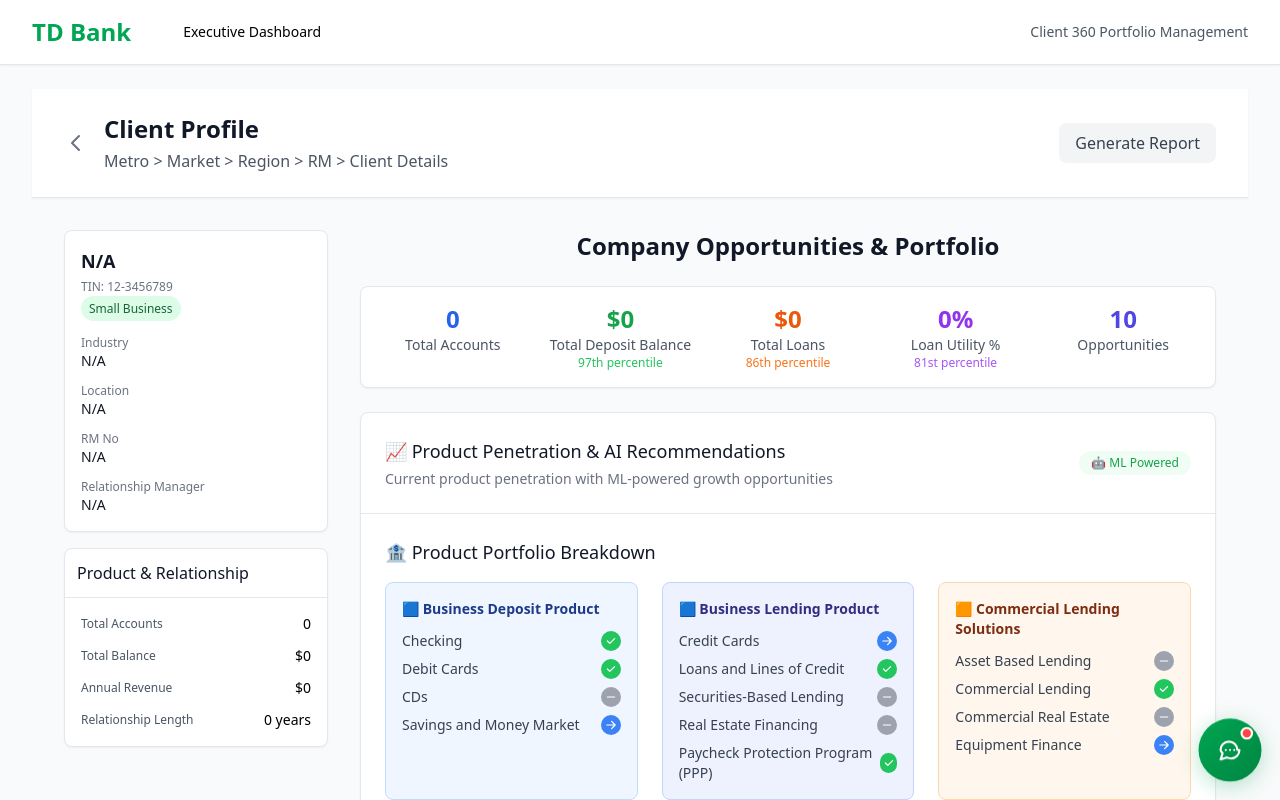
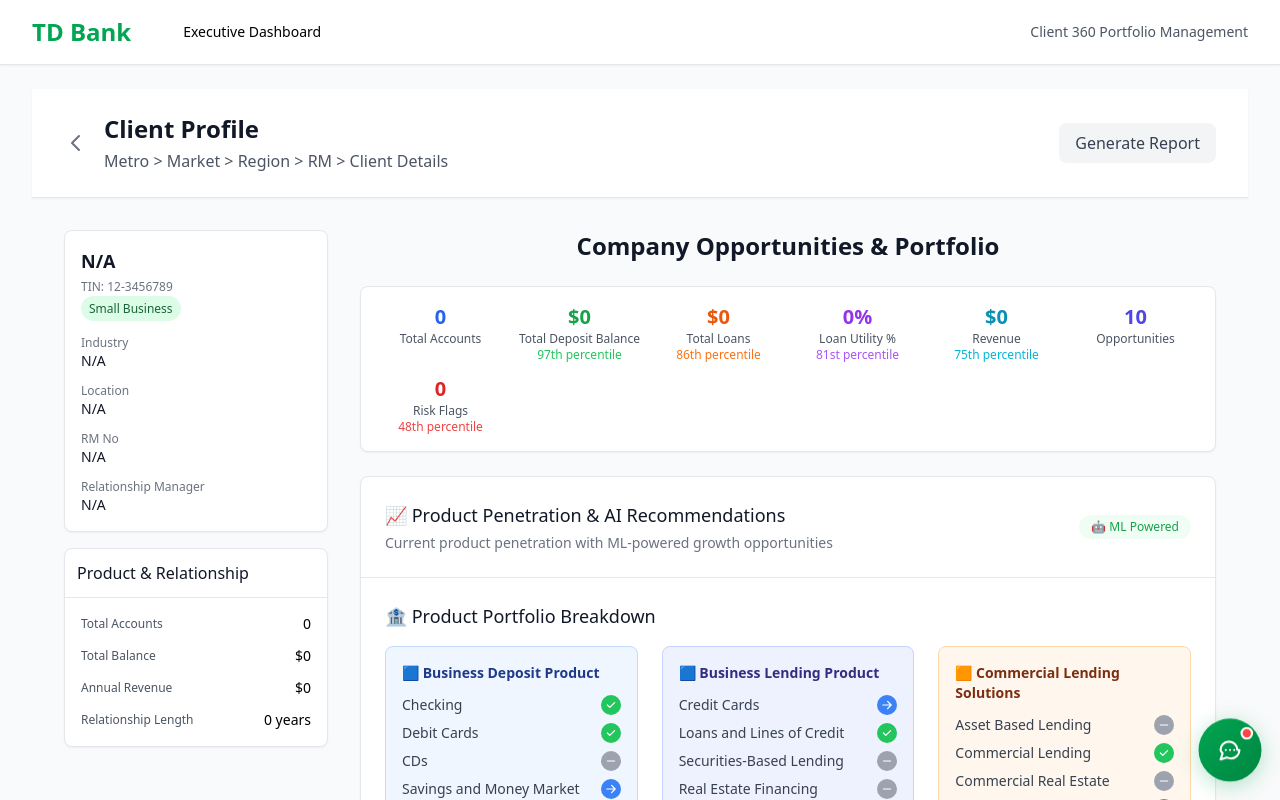
Before and after one commit to jjliujames/https---github.com-jjliujames-360_view, a Vue app: page /metro/1/market/1/region/1/rm/1/client/1 in a window 1280 px wide. Shown: the top 800 px of the page. Built offline with nearby package versions, Linux system fonts and the light colour scheme.

Commit message:
client_change_topbar

```diff
--- a/src/components/ClientDetailView.vue
+++ b/src/components/ClientDetailView.vue
@@ -181,32 +181,45 @@
           <!-- Summary KPIs Row -->
           <div class="bg-white rounded-lg shadow-sm border border-gray-200">
             <div class="p-4">
-              <div class="grid grid-cols-2 md:grid-cols-3 lg:grid-cols-5 gap-4">
+              <div class="grid grid-cols-2 md:grid-cols-4 lg:grid-cols-6 gap-3">
                 <div class="text-center">
-                  <div class="text-2xl font-bold text-blue-600">{{ totalAccounts }}</div>
-                  <div class="text-sm text-gray-600">Total Accounts</div>
+                  <div class="text-xl font-bold text-blue-600">{{ totalAccounts }}</div>
+                  <div class="text-xs text-gray-600">Total Accounts</div>
                 </div>
                 <div class="text-center">
-                  <div class="text-2xl font-bold text-green-600">{{ formatCurrency(totalDeposits) }}</div>
-                  <div class="text-sm text-gray-600">Total Deposit Balance</div>
+                  <div class="text-xl font-bold text-green-600">{{ formatCurrency(totalDeposits) }}</div>
+                  <div class="text-xs text-gray-600">Total Deposit Balance</div>
                   <div class="text-xs text-green-500 font-medium">{{ depositsPercentile }}{{
                     getOrdinalSuffix(depositsPercentile) }} percentile</div>
                 </div>
                 <div class="text-center">
-                  <div class="text-2xl font-bold text-orange-600">{{ formatCurrency(totalLoanAmount) }}</div>
-                  <div class="text-sm text-gray-600">Total Loans</div>
+                  <div class="text-xl font-bold text-orange-600">{{ formatCurrency(totalLoanAmount) }}</div>
+                  <div class="text-xs text-gray-600">Total Loans</div>
                   <div class="text-xs text-orange-500 font-medium">{{ loansPercentile }}{{
                     getOrdinalSuffix(loansPercentile) }} percentile</div>
                 </div>
                 <div class="text-center">
-                  <div class="text-2xl font-bold text-purple-600">{{ loanUtilityRate }}%</div>
-                  <div class="text-sm text-gray-600">Loan Utility %</div>
+                  <div class="text-xl font-bold text-purple-600">{{ loanUtilityRate }}%</div>
+                  <div class="text-xs text-gray-600">Loan Utility %</div>
                   <div class="text-xs text-purple-500 font-medium">{{ loanUtilityPercentile }}{{
                     getOrdinalSuffix(loanUtilityPercentile) }} percentile</div>
                 </div>
                 <div class="text-center">
-                  <div class="text-2xl font-bold text-indigo-600">{{ numberOfOpportunities }}</div>
-                  <div class="text-sm text-gray-600">Opportunities</div>
+                  <div class="text-xl font-bold text-cyan-600">{{ formatCurrency(clientData?.annualRevenue || 0) }}
+                  </div>
+                  <div class="text-xs text-gray-600">Revenue</div>
+                  <div class="text-xs text-cyan-500 font-medium">{{ revenuePercentile }}{{
+                    getOrdinalSuffix(revenuePercentile) }} percentile</div>
+                </div>
+                <div class="text-center">
+                  <div class="text-xl font-bold text-indigo-600">{{ numberOfOpportunities }}</div>
+                  <div class="text-xs text-gray-600">Opportunities</div>
+                </div>
+                <div class="text-center">
+                  <div class="text-xl font-bold text-red-600">{{ totalRiskFlags }}</div>
+                  <div class="text-xs text-gray-600">Risk Flags</div>
+                  <div class="text-xs text-red-500 font-medium">{{ riskFlagsPercentile }}{{
+                    getOrdinalSuffix(riskFlagsPercentile) }} percentile</div>
                 </div>
               </div>
             </div>
@@ -2088,6 +2101,28 @@
   return Math.floor(Math.random() * 25) + 65 // 65-89th percentile
 })
 
+const revenuePercentile = computed(() => {
+  // Generate percentile rank for revenue (higher is better)
+  return Math.floor(Math.random() * 35) + 65 // 65-99th percentile
+})
+
+const totalRiskFlags = computed(() => {
+  // Calculate total risk flags based on various factors
+  if (!clientData.value) return 0
+
+  const baseRiskFlags = Math.floor(Math.random() * 3) + 1 // 1-3 base flags
+  const industryRisk = clientData.value.industry?.toLowerCase().includes('high-risk') ? 2 : 0
+  const volumeRisk = totalMonthlyVolume.value > 5000000 ? 1 : 0 // High volume adds risk
+
+  return baseRiskFlags + industryRisk + volumeRisk
+})
+
+const riskFlagsPercentile = computed(() => {
+  // Generate percentile rank for risk flags (lower is better, so invert)
+  const basePercentile = Math.floor(Math.random() * 40) + 10 // 10-49th percentile (lower is better for risk)
+  return Math.min(95, basePercentile + (totalRiskFlags.value * 5)) // Risk flags increase percentile
+})
+
 // Account & Loan Portfolio Chart Data
 const accountLoanPortfolioData = computed(() => {
   if (!accountDetails.value || accountDetails.value.length === 0) return null
@@ -2311,9 +2346,6 @@
 })
 
 // Risk Flag Distribution Summary
-const totalRiskFlags = computed(() => {
-  return 8 // 18-32 total flags
-})
 
 const highRiskFlags = computed(() => {
   return Math.floor(Math.random() * 8) + 6 // 6-13 high risk flags
```
